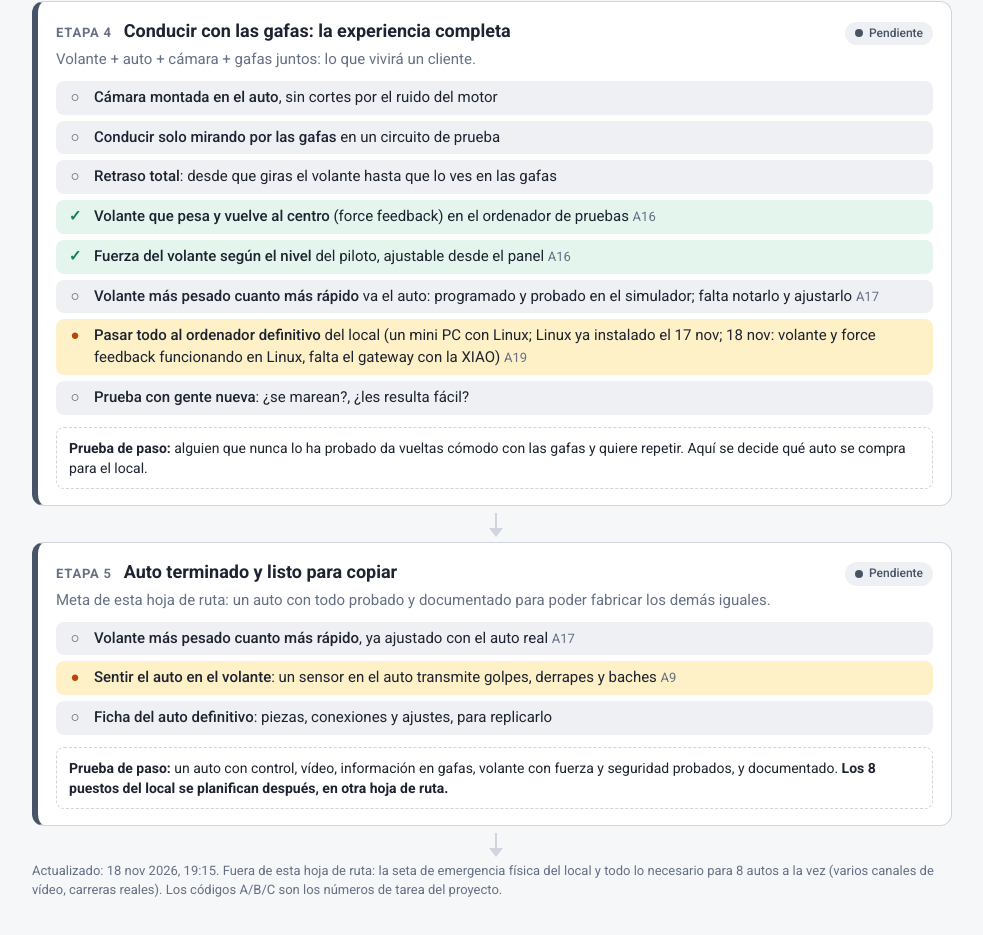
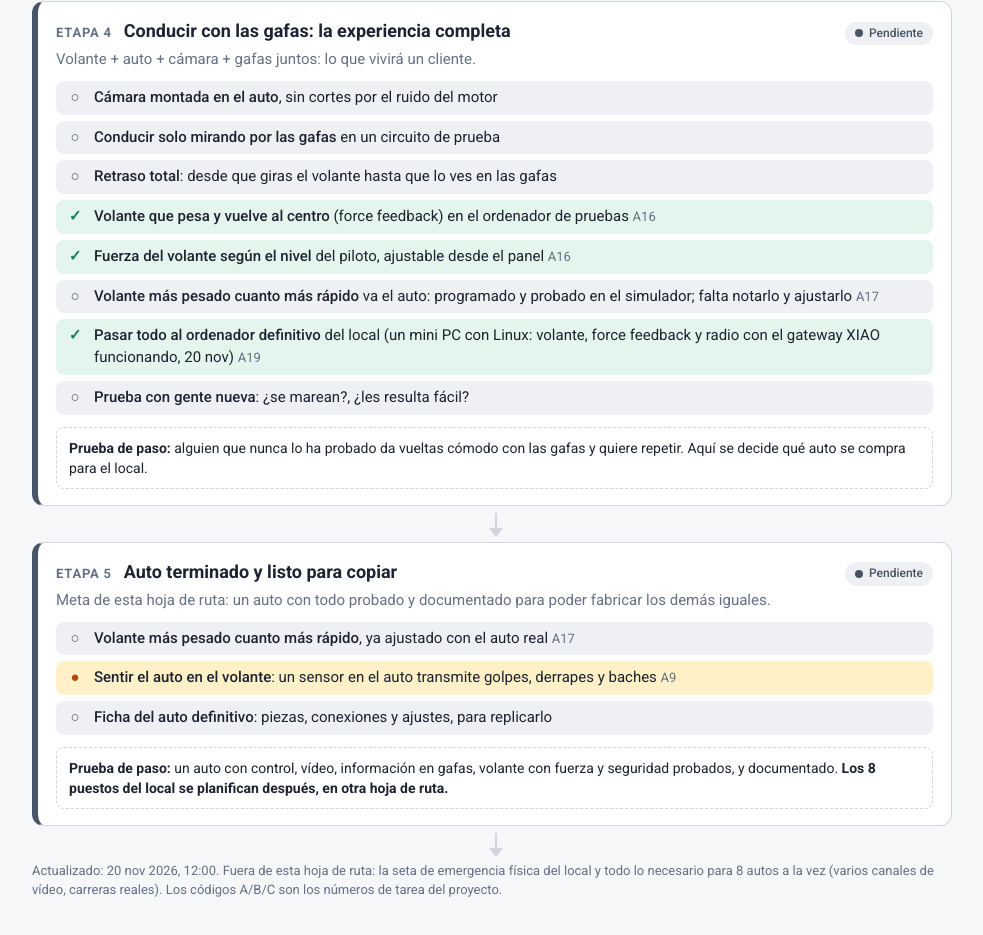
Before and after one commit to Laureanomc/rc-karts-etapas, a plain HTML site: page index.html in a window 1280 px wide. Shown: the part 2641-3576 px from the top of the page, without its empty margins (148-1131 px from the left). Drawn offline with Linux system fonts and the light colour scheme.

Commit message:
Etapas: actualizado 2026-11-20 11:59

```diff
--- a/index.html
+++ b/index.html
@@ -148,7 +148,7 @@ li b{font-weight:500}
     <li class="ok"><span><b>Volante que pesa y vuelve al centro</b> (force feedback) en el ordenador de pruebas <span class="ref">A16</span></span></li>
     <li class="ok"><span><b>Fuerza del volante según el nivel</b> del piloto, ajustable desde el panel <span class="ref">A16</span></span></li>
     <li class="pend"><span><b>Volante más pesado cuanto más rápido</b> va el auto: programado y probado en el simulador; falta notarlo y ajustarlo <span class="ref">A17</span></span></li>
-    <li class="curso"><span><b>Pasar todo al ordenador definitivo</b> del local (un mini PC con Linux; Linux ya instalado el 17 nov; 18 nov: volante y force feedback funcionando en Linux, falta el gateway con la XIAO) <span class="ref">A19</span></span></li>
+    <li class="ok"><span><b>Pasar todo al ordenador definitivo</b> del local (un mini PC con Linux: volante, force feedback y radio con el gateway XIAO funcionando, 20 nov) <span class="ref">A19</span></span></li>
     <li class="pend"><span><b>Prueba con gente nueva</b>: ¿se marean?, ¿les resulta fácil?</span></li>
   </ul>
   <div class="puerta"><strong>Prueba de paso:</strong> alguien que nunca lo ha probado da vueltas cómodo con las gafas y quiere repetir. Aquí se decide qué auto se compra para el local.</div>
@@ -165,7 +165,7 @@ li b{font-weight:500}
   <div class="puerta"><strong>Prueba de paso:</strong> un auto con control, vídeo, información en gafas, volante con fuerza y seguridad probados, y documentado. <b>Los 8 puestos del local se planifican después, en otra hoja de ruta.</b></div>
 </section>
 
-<p class="pie">Actualizado: 18 nov 2026, 19:15. Fuera de esta hoja de ruta: la seta de emergencia física del local y todo lo necesario para 8 autos a la vez (varios canales de vídeo, carreras reales). Los códigos A/B/C son los números de tarea del proyecto.</p>
+<p class="pie">Actualizado: 20 nov 2026, 12:00. Fuera de esta hoja de ruta: la seta de emergencia física del local y todo lo necesario para 8 autos a la vez (varios canales de vídeo, carreras reales). Los códigos A/B/C son los números de tarea del proyecto.</p>
 </div>
 </body>
 </html>
```
